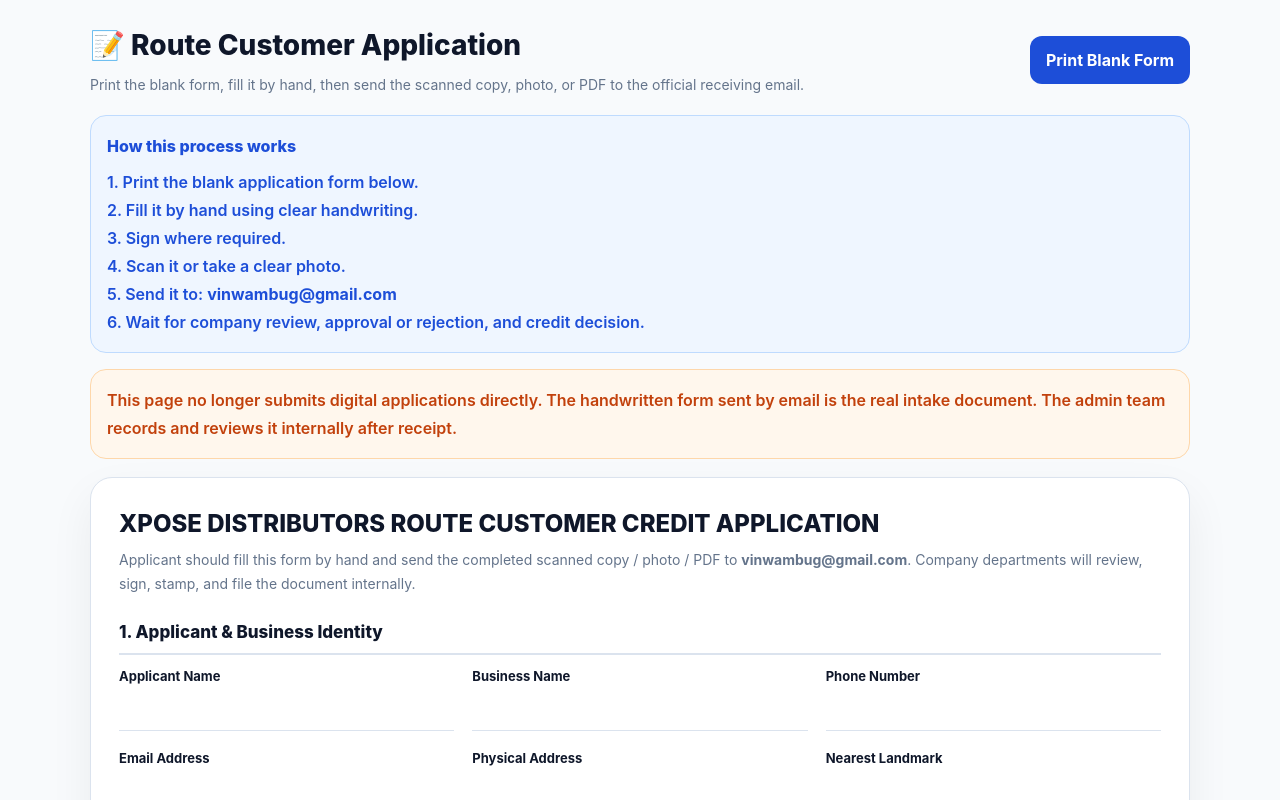
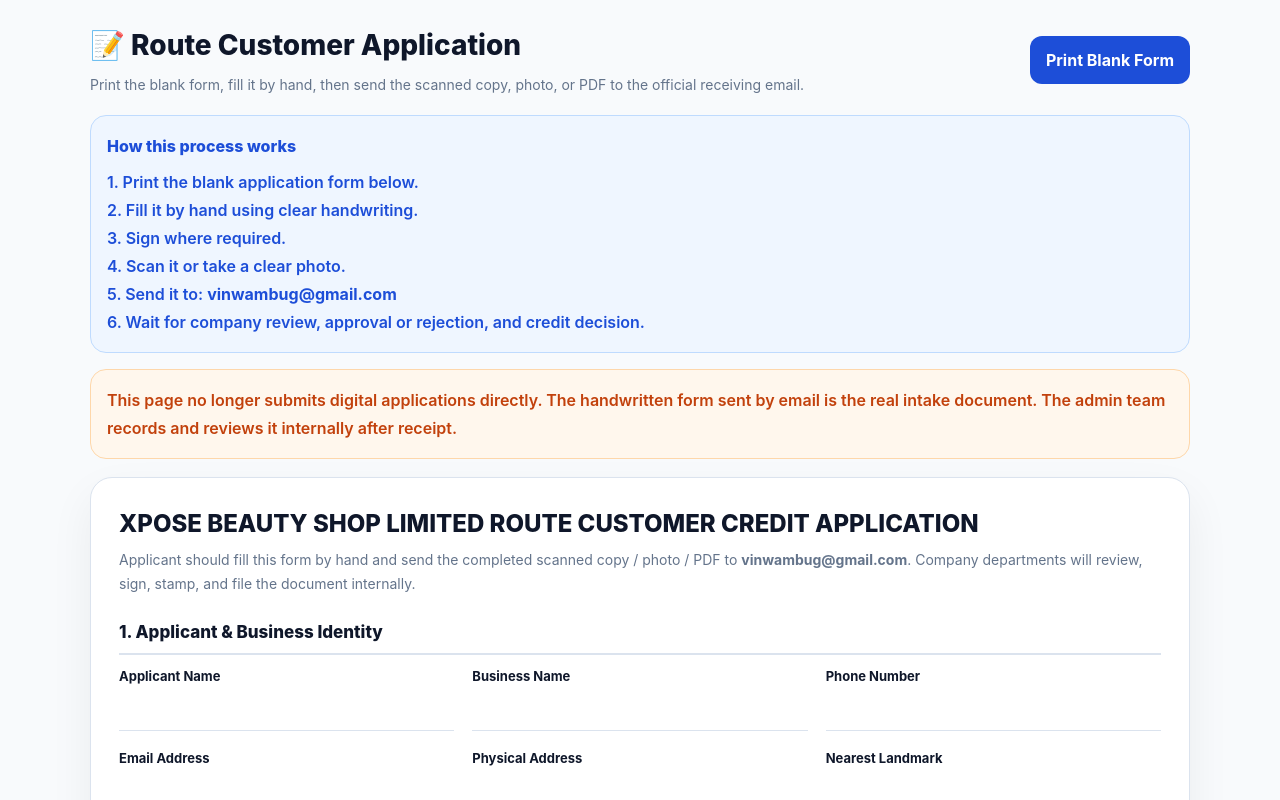
Before and after one commit to vincentmureirhi/ecommerce-admin, a React (Vite) app: page /customer/apply in a window 1280 px wide. Shown: the top 800 px of the page. Built offline with nearby package versions, Linux system fonts and the light colour scheme; no server answers.

Commit message:
Update customer-facing branding to XPOSE Beauty Shop Limited

```diff
--- a/src/pages/RouteCustomerApply.jsx
+++ b/src/pages/RouteCustomerApply.jsx
@@ -1,7 +1,7 @@
 import React from "react";
 import { useTheme } from "../context/ThemeContext";
 
-const COMPANY_NAME = "Xpose Distributors";
+const COMPANY_NAME = "Xpose Beauty Shop Limited";
 const RECEIVING_EMAIL = "vinwambug@gmail.com";
 
 function SectionTitle({ children, colors }) {
```
